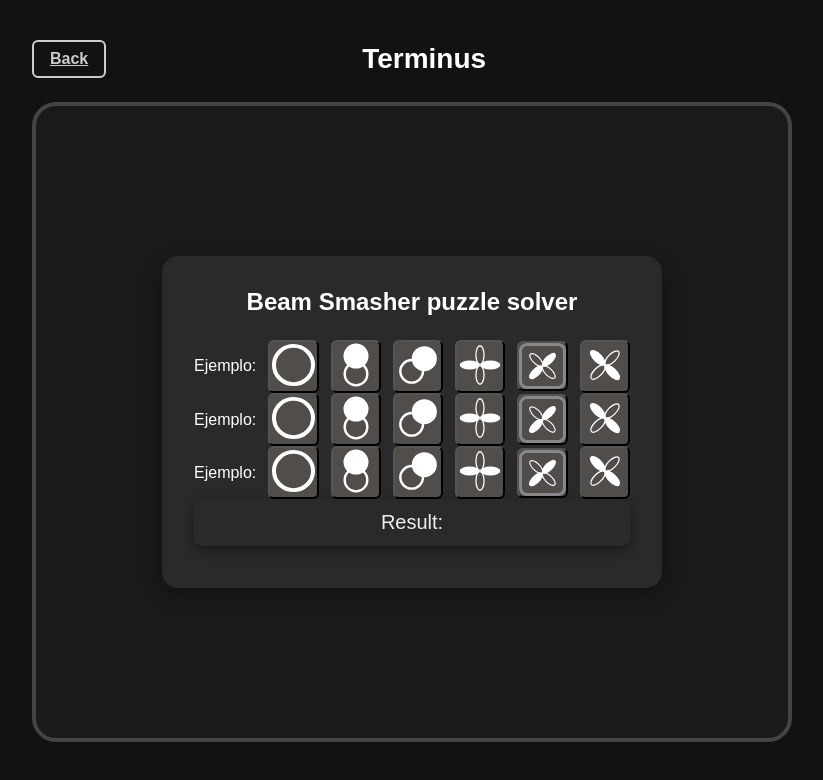
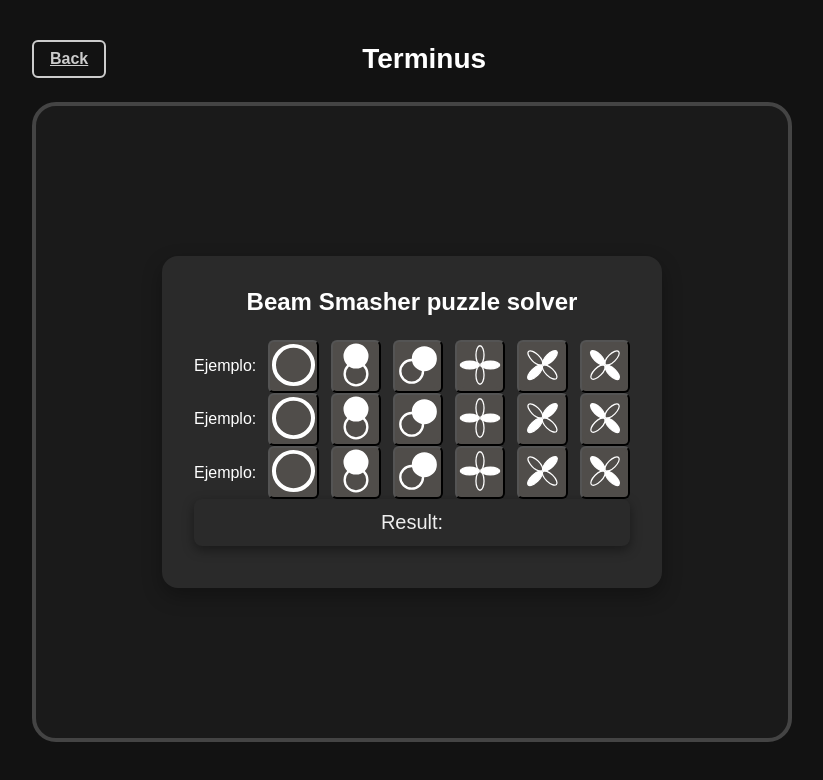
Before and after one commit to pochua117/CODSideKick, a Next.js app: page /maps/terminus in a window 1280 px wide. Shown: the top 780 px of the page, without its empty margins (228-1051 px from the left). Built offline with nearby package versions, Linux system fonts and the light colour scheme.

Commit message:
Small style change

```diff
--- a/src/components/BeamSmasherSolver.jsx
+++ b/src/components/BeamSmasherSolver.jsx
@@ -49,7 +49,7 @@ const BeamSmahserSolver = () => {
   {
     number: 21,
     content: (
-      <div className="symbol-container">
+      <div>
         <img className="symbol-image" src="../images/terminus/CruzRotada.svg" alt="CruzRotada" />
       </div>
     ),
```
